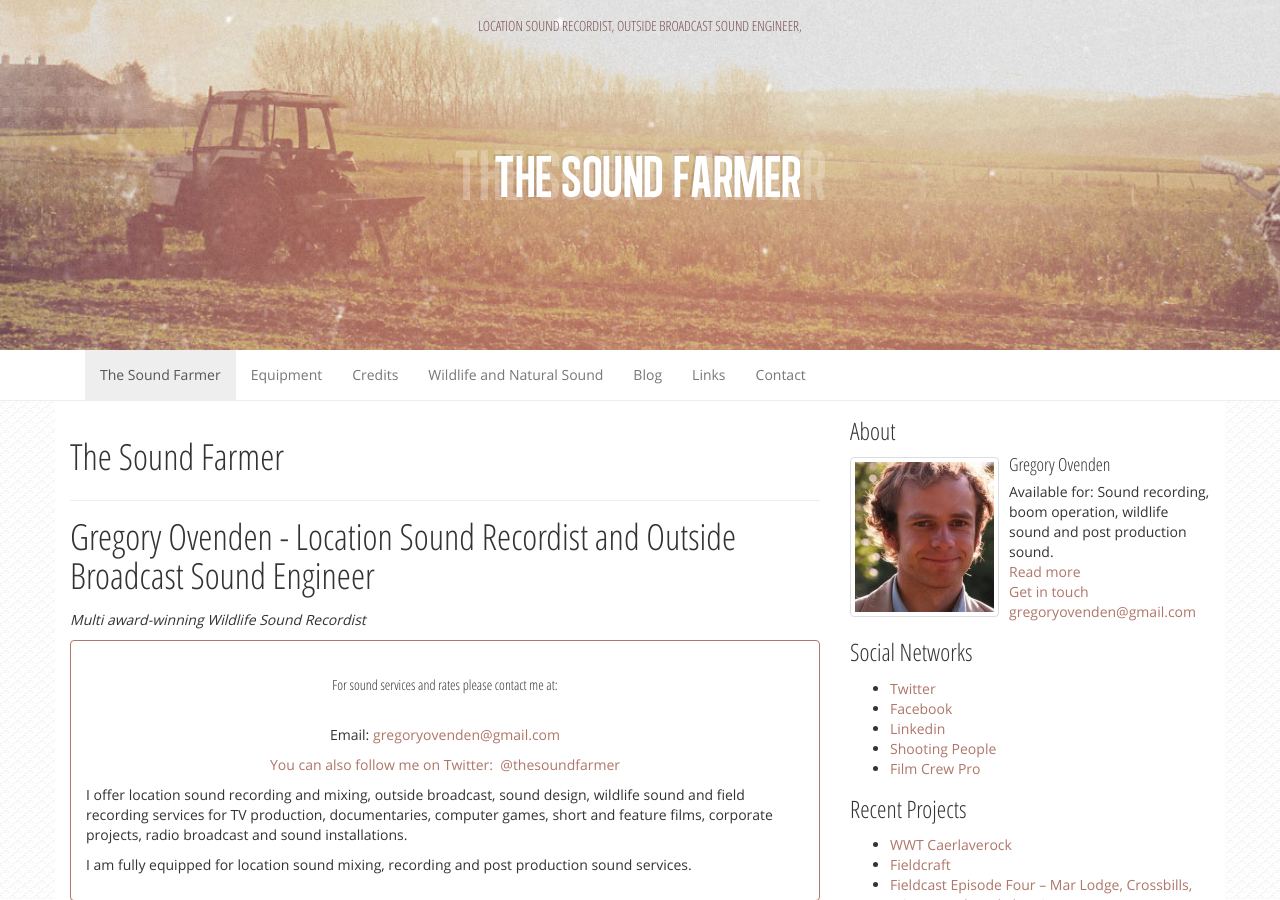
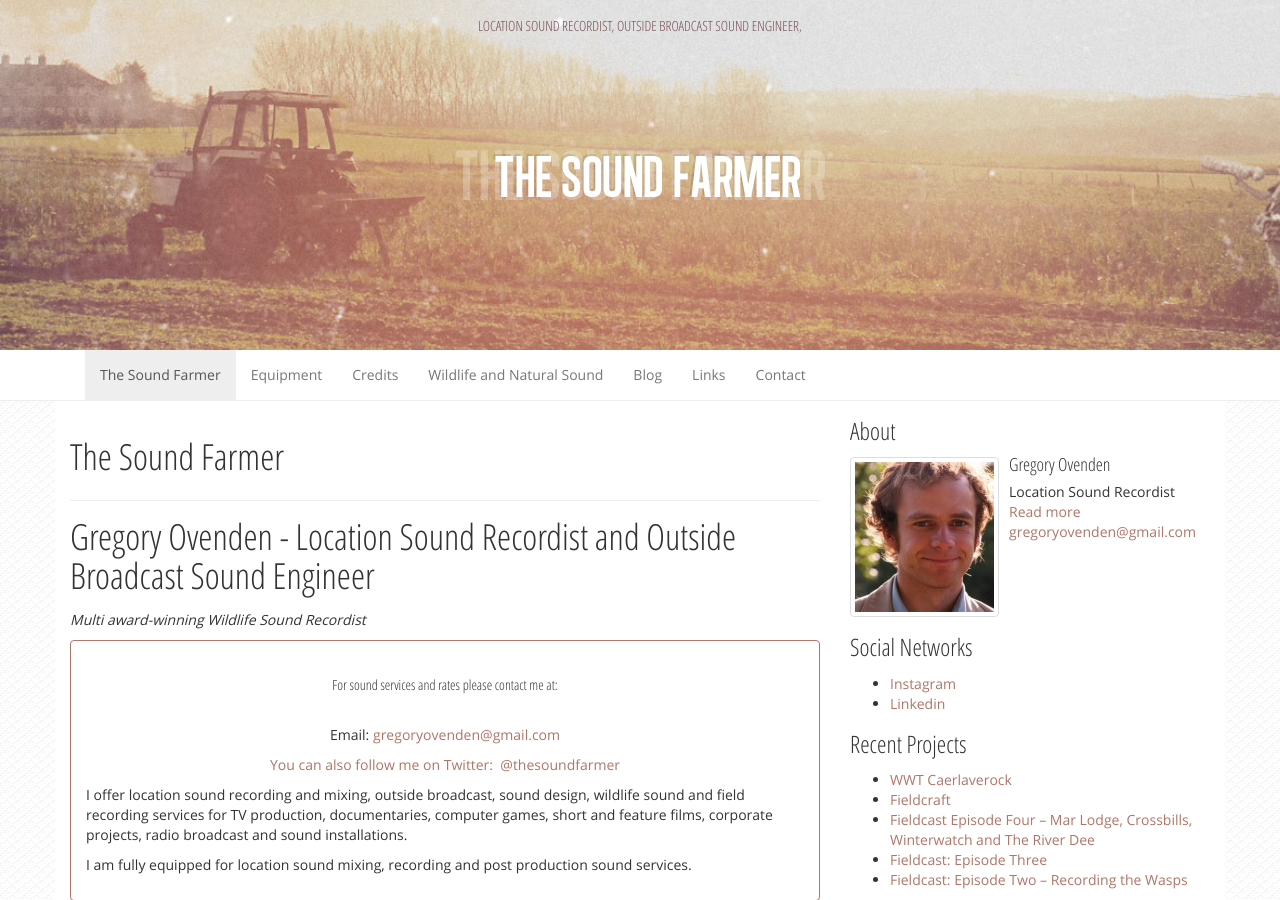
Before and after one commit to thesoundfarmer/thesoundfarmer.github.io, a Jekyll site: the page built from index.html, in a window 1280 px wide and 900 px high. Built offline with Jekyll 4.4.1, drawn with Linux system fonts in a browser that asks for light colours; nearby versions of some CDN libraries.

Commit message:
Changed sidebar

```diff
--- a/_includes/sidebar.html
+++ b/_includes/sidebar.html
@@ -5,11 +5,9 @@
   </a>
   <div class="media-body">
     <h4 class="media-heading">Gregory Ovenden</h4>
-     Available for: Sound recording, boom operation, wildlife sound and post production sound.
+     Location Sound Recordist
 <br />
 <a href="http://www.thesoundfarmer.com/about-me/">Read more</a>
-<br />
-<a href="http://www.thesoundfarmer.com/contact/">Get in touch</a>
 <br />
 <a href="mailto:gregoryovenden@gmail.com">gregoryovenden@gmail.com</a>
   </div>
@@ -17,11 +15,9 @@
 
 
 </div>
-		</div></section><section class="widget nav_menu-3 widget_nav_menu"><div class="widget-inner"><h3>Social Networks</h3><ul id="menu-social" class="menu"><li class="menu-twitter"><a href="http://www.twitter.com/thesoundfarmer">Twitter</a></li>
-<li class="menu-facebook"><a href="https://www.facebook.com/ovendensoundfarmer">Facebook</a></li>
+		</div></section><section class="widget nav_menu-3 widget_nav_menu"><div class="widget-inner"><h3>Social Networks</h3><ul id="menu-social" class="menu">
+<li class="menu-instagram"><a href="https://www.instagram.com/thesoundfarmer/">Instagram</a></li>
 <li class="menu-linkedin"><a href="http://uk.linkedin.com/pub/gregory-ovenden/18/a5/6b7">Linkedin</a></li>
-<li class="menu-shooting-people"><a href="http://shootingpeople.org/cards/GregoryOvenden">Shooting People</a></li>
-<li class="menu-film-crew-pro"><a href="http://www.filmcrewpro.com/uk/view.php?uid=386561">Film Crew Pro</a></li>
 </ul></div></section>		<section class="widget recent-posts-2 widget_recent_entries"><div class="widget-inner">		<h3>Recent Projects</h3>		<ul>
 					<li>
 				<a href="http://www.thesoundfarmer.com/wwt-caerlaverock/">WWT Caerlaverock</a>
```
